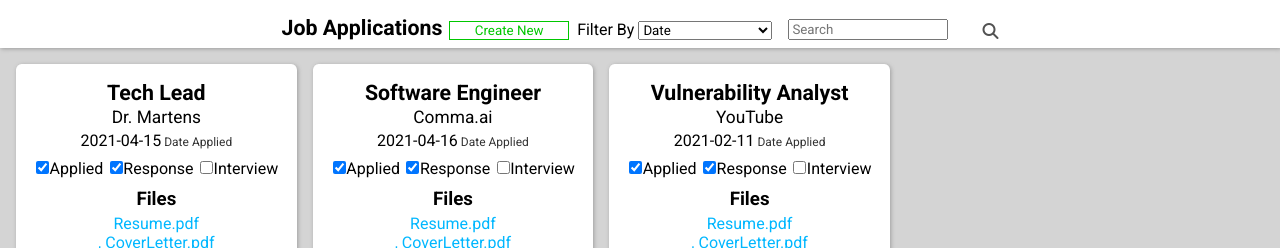
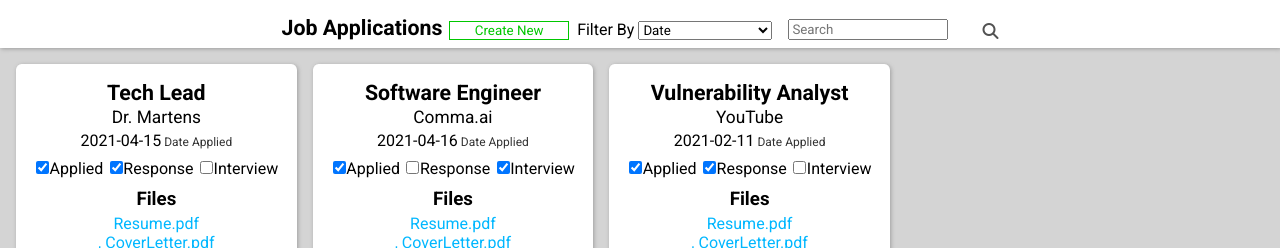
Before and after one commit to koressel/Job-Application-Tracker-Demo, a React (Create React App) app: page / in a window 1280 px wide. Shown: the top 248 px of the page. Built offline with nearby package versions, Linux system fonts and the light colour scheme.

Commit message:
fix checkbox bug in applications componenet

```diff
--- a/src/components/applications.js
+++ b/src/components/applications.js
@@ -20,24 +20,24 @@ class Applications extends React.Component {
       let apps = this.props.applications;
       apps.map((a, i) => {
         if (a.applied) {
-            applied = <input type="checkbox" className="status-cb"  id="applied-status" name="applied-status" checked/>;
+            a.appliedCheckbox = <input type="checkbox" className="status-cb"  id="applied-status" name="applied-status" checked/>;
         }
         else {
-            applied = <input type="checkbox" className="status-cb"  id="applied-status" name="applied-status"/>;
+            a.appliedCheckbox = <input type="checkbox" className="status-cb"  id="applied-status" name="applied-status"/>;
         }
 
         if (a.response) {
-            response =   <input type="checkbox" className="status-cb"  id="response-status" name="response-status" checked/>;
+            a.responseCheckbox =   <input type="checkbox" className="status-cb"  id="response-status" name="response-status" checked/>;
         }
         else {
-            response = <input type="checkbox" className="status-cb"  id="response-status" name="response-status"/>;
+            a.responseCheckbox = <input type="checkbox" className="status-cb"  id="response-status" name="response-status"/>;
         }
 
         if (a.interview) {
-            interview =   <input type="checkbox" className="status-cb"  id="interview-status" name="interview-status" checked/>;
+            a.interviewCheckbox =   <input type="checkbox" className="status-cb"  id="interview-status" name="interview-status" checked/>;
         }
         else {
-            interview = <input type="checkbox" className="status-cb"  id="interview-status" name="interview-status"/>;
+            a.interviewCheckbox = <input type="checkbox" className="status-cb"  id="interview-status" name="interview-status"/>;
         }
       });
       return (
@@ -52,11 +52,11 @@ class Applications extends React.Component {
                         {a.date}<span className="sub-text">&nbsp;Date Applied</span>
                     </p>
                     <div className="status-container">
-                       {applied}
+                       {a.appliedCheckbox}
                         <label htmlFor="applied-status">Applied</label>
-                        {response}
+                        {a.responseCheckbox}
                         <label htmlFor="response-status">Response</label>
-                        {interview}
+                        {a.interviewCheckbox}
                         <label htmlFor="interview-status">Interview</label>
                     </div>
                     <div className="files-container">
```
